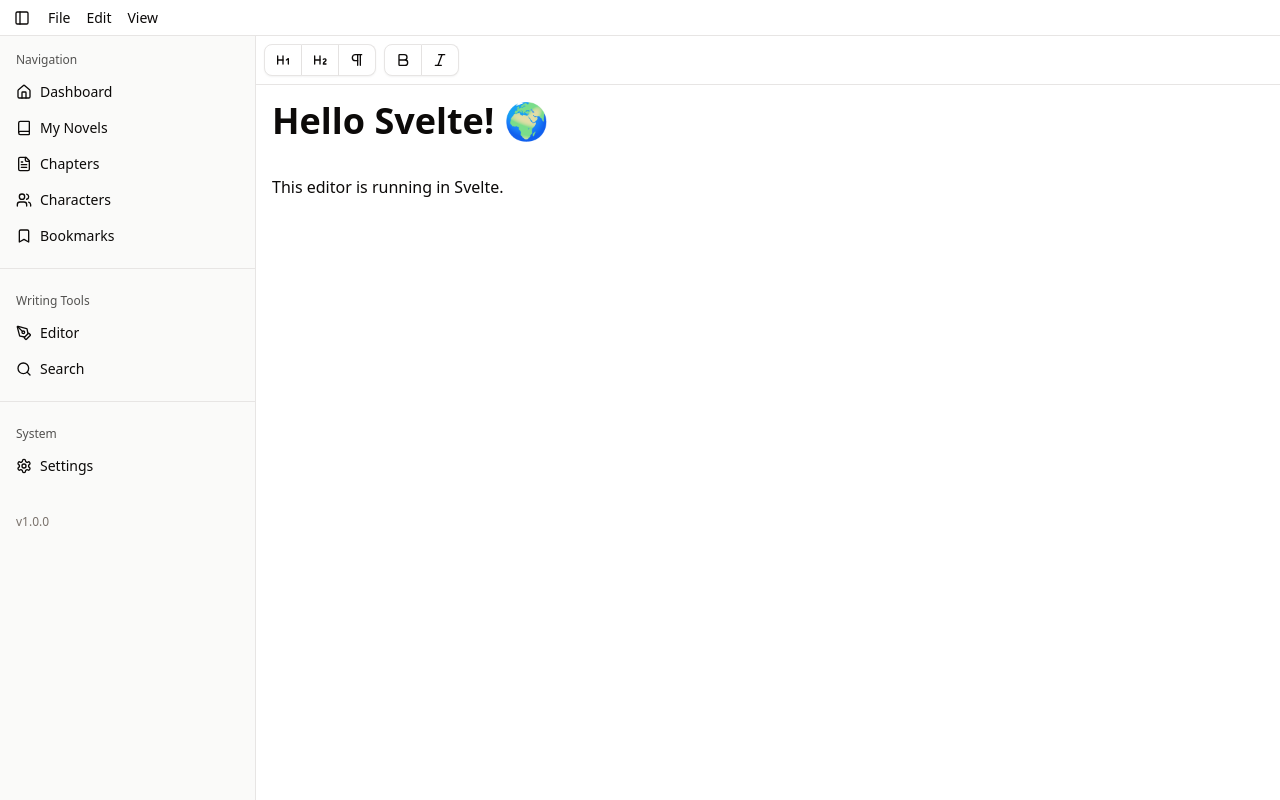
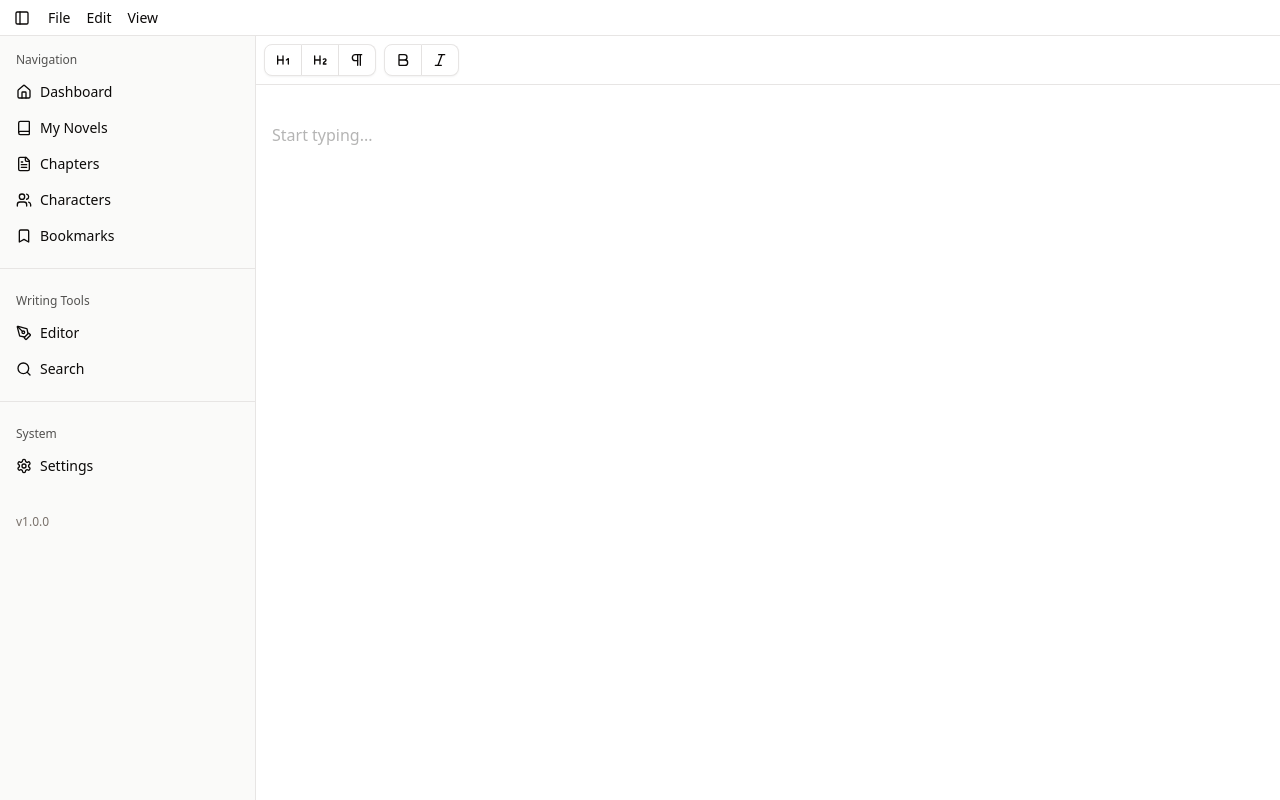
Before and after one commit to andersmmg/novel-app, a SvelteKit app: page /editor in a window 1280 px wide. Built offline with nearby package versions, Linux system fonts and the light colour scheme.

Commit message:
added placeholder for editor

```diff
--- a/src/app.css
+++ b/src/app.css
@@ -118,4 +118,13 @@
   body {
     @apply bg-background text-foreground;
   }
+  .tiptap p.is-editor-empty:first-child::before {
+    color: var(--text-base);
+    opacity: 0.3;
+    content: attr(data-placeholder);
+    float: left;
+    height: 0;
+    pointer-events: none;
+  }
+
 }
--- a/src/lib/tiptap/tiptap.svelte
+++ b/src/lib/tiptap/tiptap.svelte
@@ -12,6 +12,7 @@
     Pilcrow,
   } from "@lucide/svelte";
   import { TrailingNode } from "@tiptap/extensions/trailing-node";
+    import { Placeholder } from "@tiptap/extensions/placeholder";
 
   let element = $state<HTMLElement>();
   let editorState = $state({ editor: null as Editor | null });
@@ -19,6 +20,9 @@
     editorState.editor = new Editor({
       element: element,
       extensions: [
+        Placeholder.configure({
+          placeholder: 'Start typing...',
+        }),
         StarterKit.configure({
           horizontalRule: {
             HTMLAttributes: {
@@ -32,10 +36,7 @@
           class: "p-4 outline-none",
         },
       },
-      content: `
-        <h1>Hello Svelte! 🌍️ </h1>
-        <p>This editor is running in Svelte.</p>
-      `,
+      content: '',
       onTransaction: ({ editor }) => {
         // Increment the state signal to force a re-render
         editorState = { editor };
```
